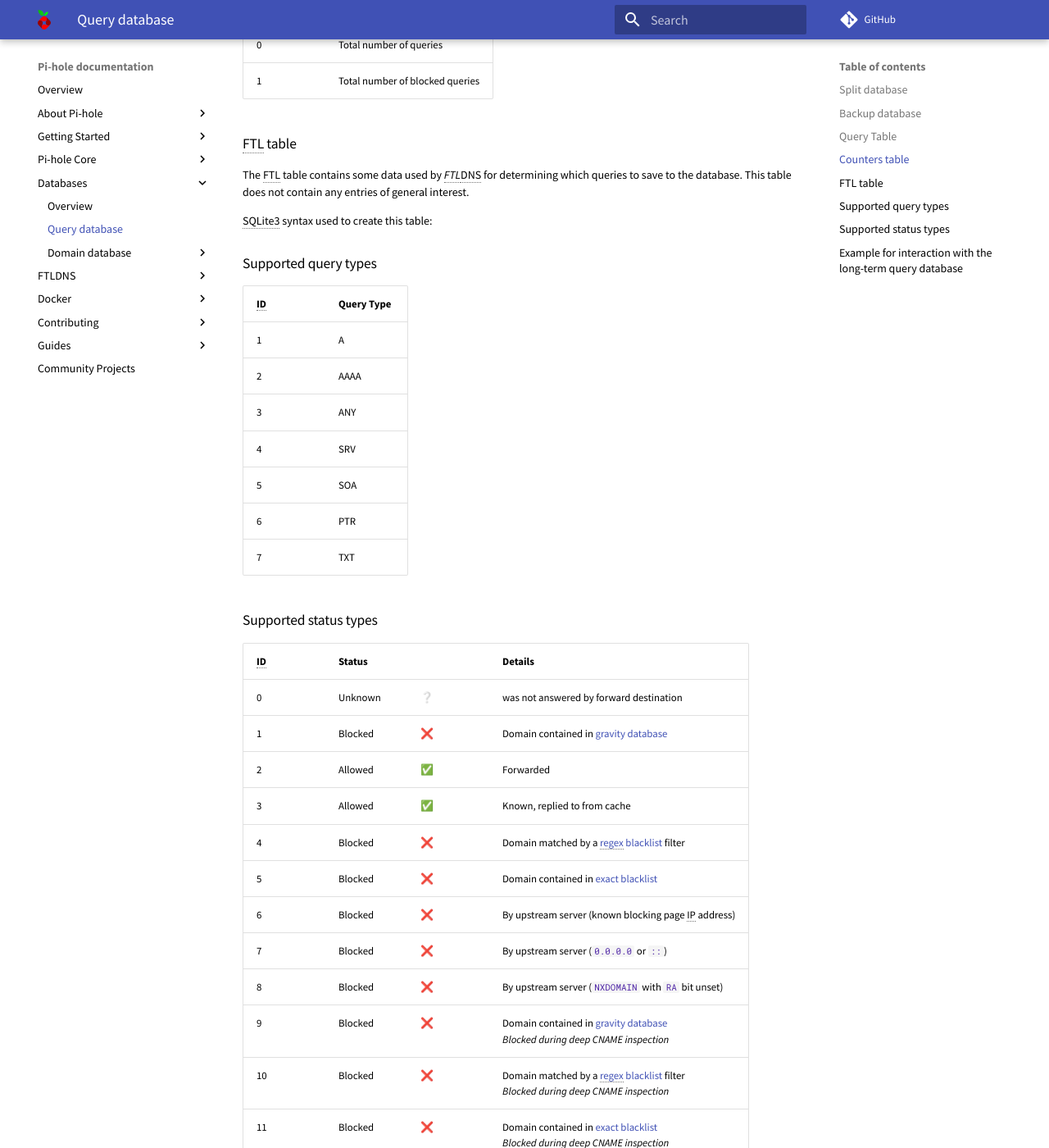
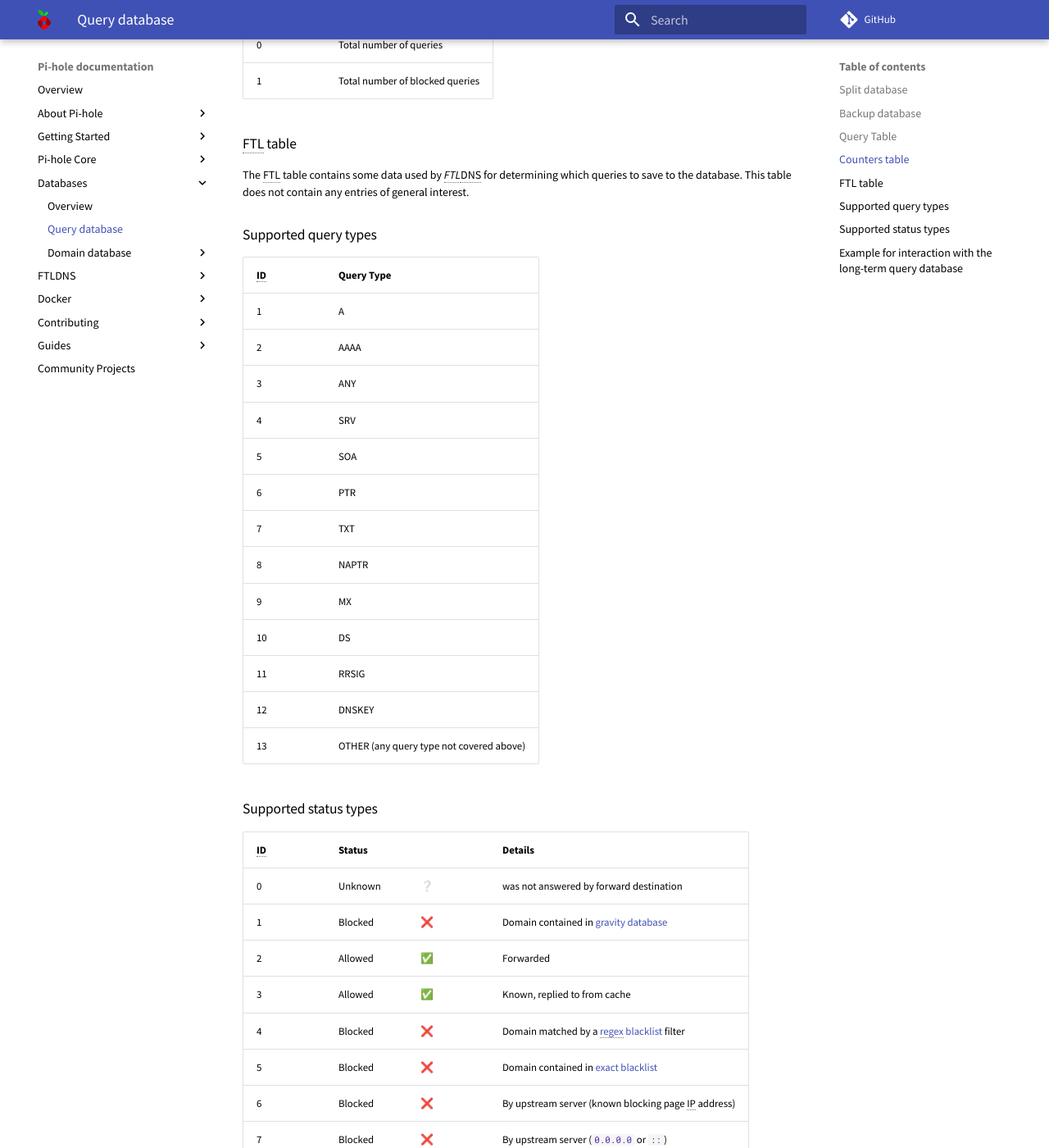
Before and after one commit to pi-hole/docs, an MkDocs documentation site: the page built from docs/database/ftl.md, in a window 1280 px wide and 1400 px high, scrolled down 1942 px. Shown: the whole window at 82% size. Built offline with MkDocs 1.6.1 and Material for MkDocs 9.7.7, drawn with Linux system fonts in a browser that asks for light colours; comment, search, counter and statistics services are not loaded.

Commit message:
Add new Query Types as per FTL #819
Signed-off-by: DL6ER <dl6er@dl6er.de>

```diff
--- a/docs/database/ftl.md
+++ b/docs/database/ftl.md
@@ -68,8 +68,6 @@ ID | Interpretation
 
 The FTL table contains some data used by *FTL*DNS for determining which queries to save to the database. This table does not contain any entries of general interest.
 
-SQLite3 syntax used to create this table:
-
 ### Supported query types
 
 ID | Query Type
@@ -81,6 +79,13 @@ ID | Query Type
 5 | SOA
 6 | PTR
 7 | TXT
+8 | NAPTR
+9 | MX
+10 | DS
+11 | RRSIG
+12 | DNSKEY
+13 | OTHER (any query type not covered above)
+
 
 <!-- ID | 1 | 2 | 3 | 4 | 5 | 6 | 7 -->
 <!-- -- | -- | -- | -- | -- | -- | -- | -- -->
```
